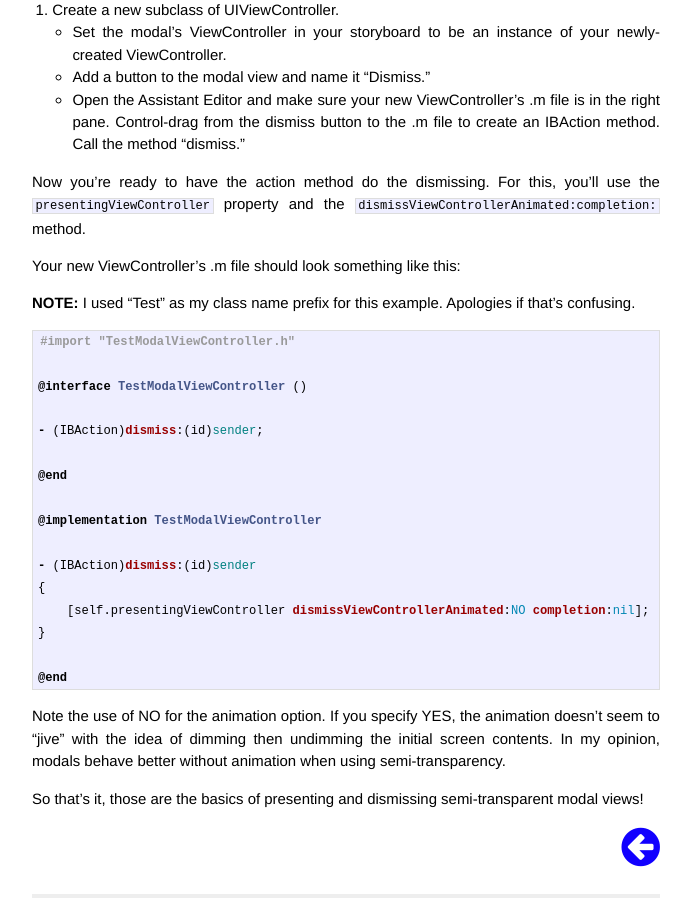
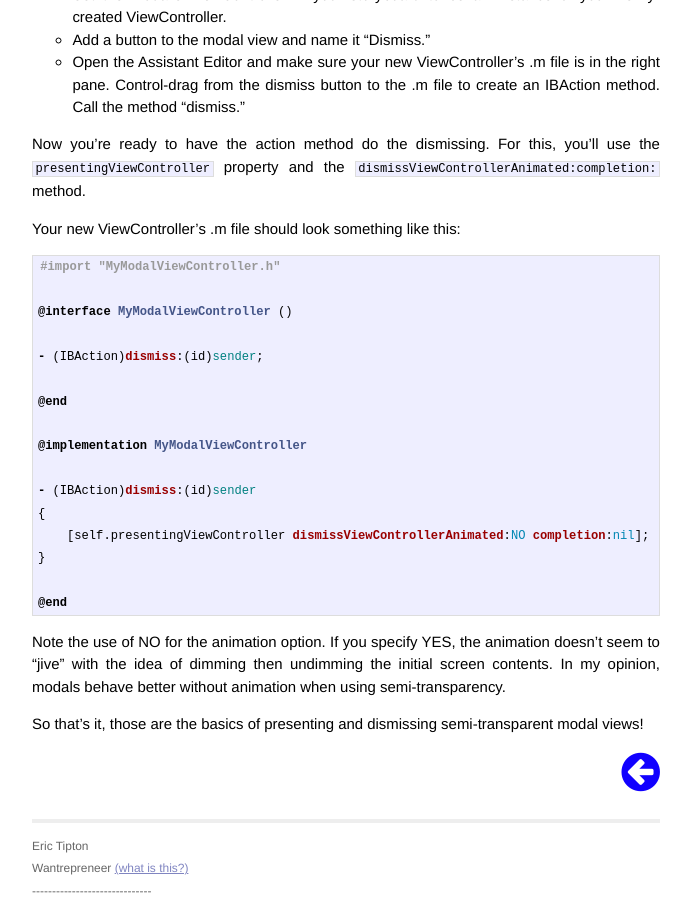
Before and after one commit to etipton/etipton.github.io, a Jekyll site: the page built from _posts/2014-02-28-ios-semi-transparent-modal-views.markdown, in a window 1280 px wide and 900 px high, scrolled down 1757 px. Shown: the whole window, without its empty margins (294-985 px from the left). Built offline with Jekyll 4.4.1, drawn with Linux system fonts in a browser that asks for light colours; nearby versions of some CDN libraries; Markdown is read by kramdown in place of the engine named in the settings; some of the changed text lies outside the part shown.

Commit message:
more tweaks for clarity

````diff
--- a/_posts/2014-02-28-ios-semi-transparent-modal-views.markdown
+++ b/_posts/2014-02-28-ios-semi-transparent-modal-views.markdown
@@ -35,9 +35,7 @@ semi-transparent view you just created. This will contain the actual modal conte
 the semi-transparent view because views appear in the order they are defined. If you switched the ordering, it would be
 "dimmed" along with everything else. Resize the view however you'd like and add a label if you'd like.
 
-At this point your storyboard should look like this:
-
-**NOTE:** I used "Test" as my class name prefix for this example. Apologies if that's confusing.
+At this point your storyboard should look something like this:
 
 <img src="/images/modal-storyboard.png" width=600 />
 
@@ -74,18 +72,16 @@ property and the ```dismissViewControllerAnimated:completion:``` method.
 
 Your new ViewController's .m file should look something like this:
 
-**NOTE:** I used "Test" as my class name prefix for this example. Apologies if that's confusing.
+{% highlight obj-c %}
+#import "MyModalViewController.h"
 
-{% highlight obj-c %}
-#import "TestModalViewController.h"
-
-@interface TestModalViewController ()
+@interface MyModalViewController ()
 
 - (IBAction)dismiss:(id)sender;
 
 @end
 
-@implementation TestModalViewController
+@implementation MyModalViewController
 
 - (IBAction)dismiss:(id)sender
 {
````
Also changed, not shown: images/modal-storyboard.png.
